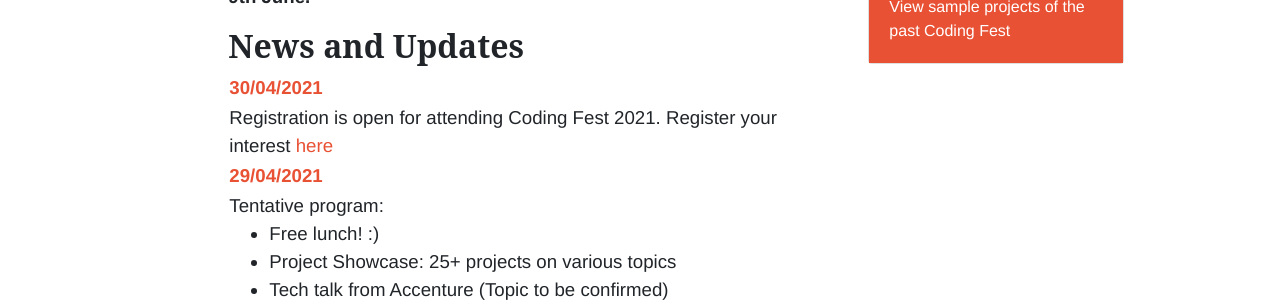
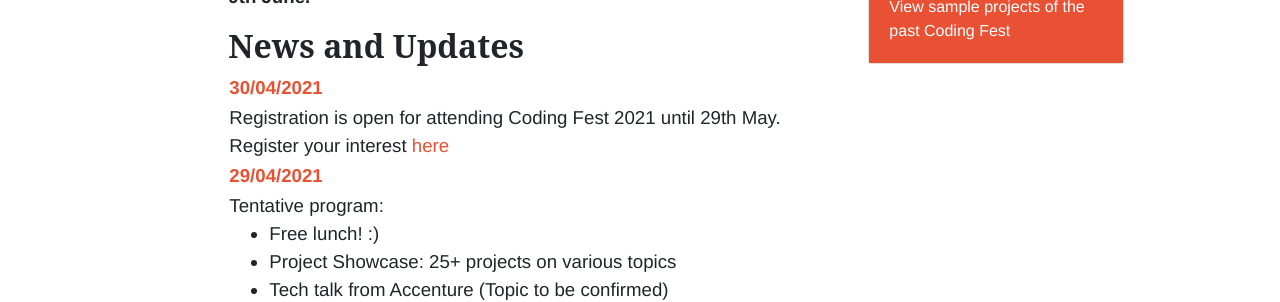
Before and after one commit to codingfestsydney/codingfestWeb, a Jekyll site: the page built from index.md, in a window 1280 px wide. Shown: the part 996-1298 px from the top of the page. Built offline with Jekyll 4.4.1, drawn with Linux system fonts in a browser that asks for light colours; nearby versions of some CDN libraries; our own code applies the rules of GitHub Pages for plain Markdown files.

Commit message:
Update default.html

```diff
--- a/_layouts/default.html
+++ b/_layouts/default.html
@@ -271,7 +271,7 @@
                         </td>
                     </tr>
                     <tr>
-                        <td>Registration is open for attending Coding Fest 2021. Register your interest <a class="intextlink" href="https://forms.office.com/r/BW8KsQvGv7">here</a></td>
+                        <td>Registration is open for attending Coding Fest 2021 until 29th May.<br/>Register your interest <a class="intextlink" href="https://forms.office.com/r/BW8KsQvGv7">here</a></td>
                     </tr>
 
                     <tr>
```
